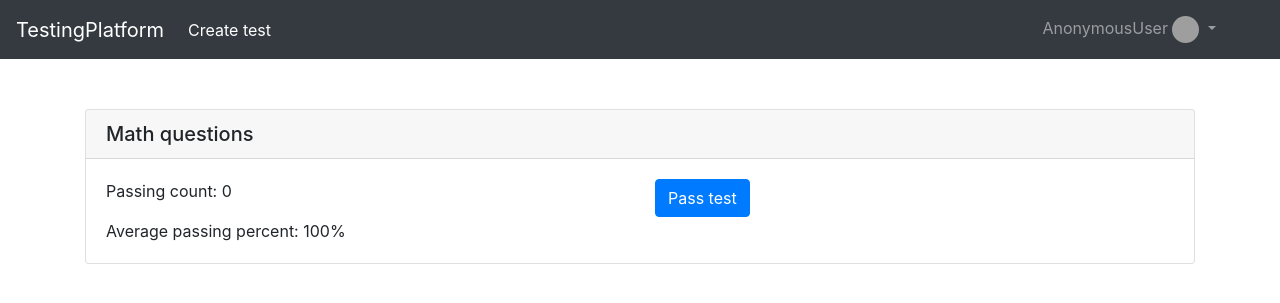
After one commit to Eugene1999/TestingPlatform, a Django app: page /ticket-detail/2/ in a window 1280 px wide. The commit adds this page. Shown: the top 303 px of the page. Run offline with Django 3.2, Linux system fonts and the light colour scheme; data comes from the database, SQL or seed files in the repository; data that the repository does not hold is empty; grey boxes are pictures that could not be loaded.

Commit message:
Implement ticket-detail and passing test

```diff
--- a/server/urls.py
+++ b/server/urls.py
@@ -15,6 +15,8 @@ Including another URLconf
 """
 from django.contrib import admin
 from django.urls import include, path
+from django.conf import settings
+from django.conf.urls.static import static
 
 from django.contrib.auth import views as auth_views
 from accounts import views as accounts_views
@@ -28,4 +30,4 @@ urlpatterns = [
     path('profile/', accounts_views.profile, name='profile'),
 
     path('', include('tickets.urls')),
-]
+] + static(settings.MEDIA_URL, document_root=settings.MEDIA_ROOT)
--- a/templates/main.html
+++ b/templates/main.html
@@ -11,7 +11,8 @@
     <div class="collapse navbar-collapse" id="navbarSupportedContent">
         <ul class="navbar-nav mr-auto">
             <li class="nav-item active">
-                <a class="nav-link" href="{% url 'create-ticket' %}"> Create test<span class="sr-only">(current)</span></a>
+                <a class="nav-link" href="{% url 'create-ticket' %}"> Create test<span
+                        class="sr-only">(current)</span></a>
             </li>
         </ul>
         <ul class="navbar-nav">
@@ -19,8 +20,13 @@
                 <a class="nav-link dropdown-toggle" href="#" id="navbarDropdown" role="button" data-toggle="dropdown"
                     aria-haspopup="true" aria-expanded="false">
                     {{ user }}
+                    {% if user.avatar %}
+                    <img src="{{ user.avatar.url }}"
+                        class="rounded-circle" alt="Avatar" height="27" width="27">
+                    {% else %}
                     <img src="https://www.kindpng.com/picc/m/78-785827_user-profile-avatar-login-account-male-user-icon.png"
                         class="rounded-circle" alt="Avatar" height="27" width="27">
+                    {% endif %}
                 </a>
                 <div class="dropdown-menu dropdown-menu-right" aria-labelledby="navbarDropdown">
                     <a class="dropdown-item" href="{% url 'profile' %}">Profile</a>
--- a/tickets/models.py
+++ b/tickets/models.py
@@ -20,7 +20,7 @@ class Ticket(models.Model):
         passed_tickets = TicketPassing.objects.filter(ticket=self)
         p = [pt.percent_of_passing for pt in passed_tickets]
         if len(p) > 0:
-            return sum(p) / len(p)
+            return round(sum(p) / len(p), 1)
         else:
             return 100
 
@@ -63,12 +63,16 @@ class TicketPassing(models.Model):
     passed_at = models.DateTimeField()
 
     @property
+    def correct_answers_count(self):
+        answers = TicketPassingAnswer.objects.filter(ticket_passing=self)
+        return len([True for a in answers if a.is_correct_answer])
+
+    @property
     def percent_of_passing(self):
-        questions_count = len(self.ticket.questions)
-        passed_questions_count = len(
-            [True for a in self.answers if a.is_correct_answer])
+        questions_count = len(Question.objects.filter(
+            ticket__passed_tickets=self))
 
-        return (passed_questions_count * 100) / questions_count
+        return (self.correct_answers_count * 100) / questions_count
 
     def __str__(self):
         return "{} - {} [{}]".format(
@@ -90,6 +94,9 @@ class TicketPassingAnswer(models.Model):
     @property
     def is_correct_answer(self):
         return self.answer == self.answer.question.correct_answer
+
+    class Meta:
+        unique_together = ['ticket_passing', 'answer']
 
     def __str__(self):
         return "{}: {}".format(
--- /dev/null
+++ b/tickets/templates/tickets-detail.html
@@ -0,0 +1,36 @@
+{% extends "main.html" %}
+
+{% block content %}
+
+<div class="container" style="margin-top: 50px;">
+    <div class="card">
+        <h5 class="card-header">{{ ticket.name }}</h5>
+        <div class="card-body">
+            <div class="row">
+                <div class="col">
+                    {% if ticket.description %}
+                    <h5 class="card-title">{{ ticket.description }}</h5>
+                    {% endif %}
+                    <p class="card-text">Passing count: {{ ticket.passing_count }}</p>
+                    <p class="card-text">Average passing percent: {{ ticket.pass_percent }}%</p>
+                </div>
+                <div class="col">
+                    {% for passing in ticket.passings %}
+                    <div class="card">
+                        <div class="card-header">
+                            <p class="card-text">Test passed at: {{ passing.passed_at|date:"D d M Y" }}</p>
+                        </div>
+                        <div class="card-body">
+                            <p class="card-text">Correct answers: {{ passing.correct_answers_count }}</p>
+                            <p class="card-text">Result: {{ passing.percent_of_passing }}%</p>
+                        </div>
+                    </div>
+                    {% empty %}
+                    <a href="{% url 'pass-test' pk=ticket.id %}" class="btn btn-primary">Pass test</a>
+                    {% endfor %}
+                </div>
+            </div>
+        </div>
+    </div>
+</div>
+{% endblock %}
--- a/tickets/templates/tickets-list.html
+++ b/tickets/templates/tickets-list.html
@@ -16,9 +16,9 @@
             {% for ticket in tickets %}
             <tr>
                 <th scope="row">{{ ticket.id }}</th>
-                <td>{{ ticket.name }}</td>
+                <td><a href="{% url 'ticket-detail' pk=ticket.id %}">{{ ticket.name }}</a></td>
                 <td>{{ ticket.passing_count }}</td>
-                <td>{{ ticket.pass_percent }}</td>
+                <td>{{ ticket.pass_percent }}%</td>
             </tr>
             {% endfor %}
         </tbody>
--- a/tickets/urls.py
+++ b/tickets/urls.py
@@ -3,5 +3,7 @@ from . import views
 
 urlpatterns = [
     path('', views.index),
+    path('ticket-detail/<int:pk>/', views.ticket_detail, name='ticket-detail'),
     path('create-ticket/', views.create_ticket, name='create-ticket'),
+    path('pass-test/<int:pk>/', views.pass_test, name='pass-test'),
 ]
--- a/tickets/views.py
+++ b/tickets/views.py
@@ -1,10 +1,11 @@
 from django.contrib.auth.decorators import login_required
 
-from django.shortcuts import render, HttpResponse, redirect
+from django.shortcuts import render, HttpResponse, redirect, get_object_or_404
 
-from .models import Ticket, Question, Answer
+from .models import Ticket, Question, Answer, TicketPassing
 
-from .forms import TicketForm
+from .forms import TicketForm, TicketPassingForm
+
 
 @login_required
 def index(request):
@@ -17,16 +18,30 @@ def index(request):
         }
         for t in Ticket.objects.all()
     ]
-    print(tickets, flush=True)
     return render(request, 'tickets-list.html', {'tickets': tickets})
+
+
+def ticket_detail(request, pk):
+    t = get_object_or_404(Ticket, pk=pk)
+    passings = TicketPassing.objects.filter(ticket=t, author=request.user.id)
+    print(passings, flush=True)
+    ticket = {
+        'id': t.id,
+        'name': t.name,
+        'description': t.description,
+        'passing_count': t.passing_count,
+        'pass_percent': t.avg_percent_of_passing,
+        'passings': passings,
+    }
+    return render(request, 'tickets-detail.html', {'ticket': ticket})
 
 
 def create_ticket(request):
     if request.method == 'POST':
         data = {
             'creator': request.user.id,
-            'ticket_name': request.POST.dict().get('ticket_name'),
-            'ticket_description': request.POST.dict().get('ticket_description'),
+            'ticket_name': request.POST.get('ticket_name'),
+            'ticket_description': request.POST.get('ticket_description'),
             'question_name': request.POST.getlist('question_name'),
             'correct_answer': request.POST.getlist('correct_answer'),
             'wrong_answer_1': request.POST.getlist('wrong_answer_1'),
@@ -39,3 +54,31 @@ def create_ticket(request):
             return redirect('/')
 
     return render(request, 'create-ticket.html')
+
+
+def pass_test(request, pk):
+    if request.method == 'POST':
+        data = {
+            'user_id': request.user.id,
+            'ticket_id': request.POST.get('ticket_id'),
+            'answers': [request.POST.get(q_id) for q_id in request.POST.getlist('question_id')]
+        }
+        form = TicketPassingForm(data)
+        if form.is_valid():
+            form.save()
+            return redirect('/')
+
+    t = get_object_or_404(Ticket, pk=pk)
+    questions = [{'id': q['id'],
+                  'question_text': q['question_text'],
+                  'answers': Answer.objects.filter(question_id=q['id']).order_by('?'),
+                  } for q in Question.objects.filter(ticket=t).values('id', 'question_text')]
+    ticket = {
+        'id': t.id,
+        'name': t.name,
+        'description': t.description,
+        'passing_count': t.passing_count,
+        'pass_percent': t.avg_percent_of_passing,
+        'questions': questions,
+    }
+    return render(request, 'pass-test.html', {'ticket': ticket})
```
Also changed, not shown: tickets/forms.py (+26 -1 lines), tickets/templates/pass-test.html (added, +57 -0 lines), tickets/migrations/0002_auto_20201204_1438.py (added).
